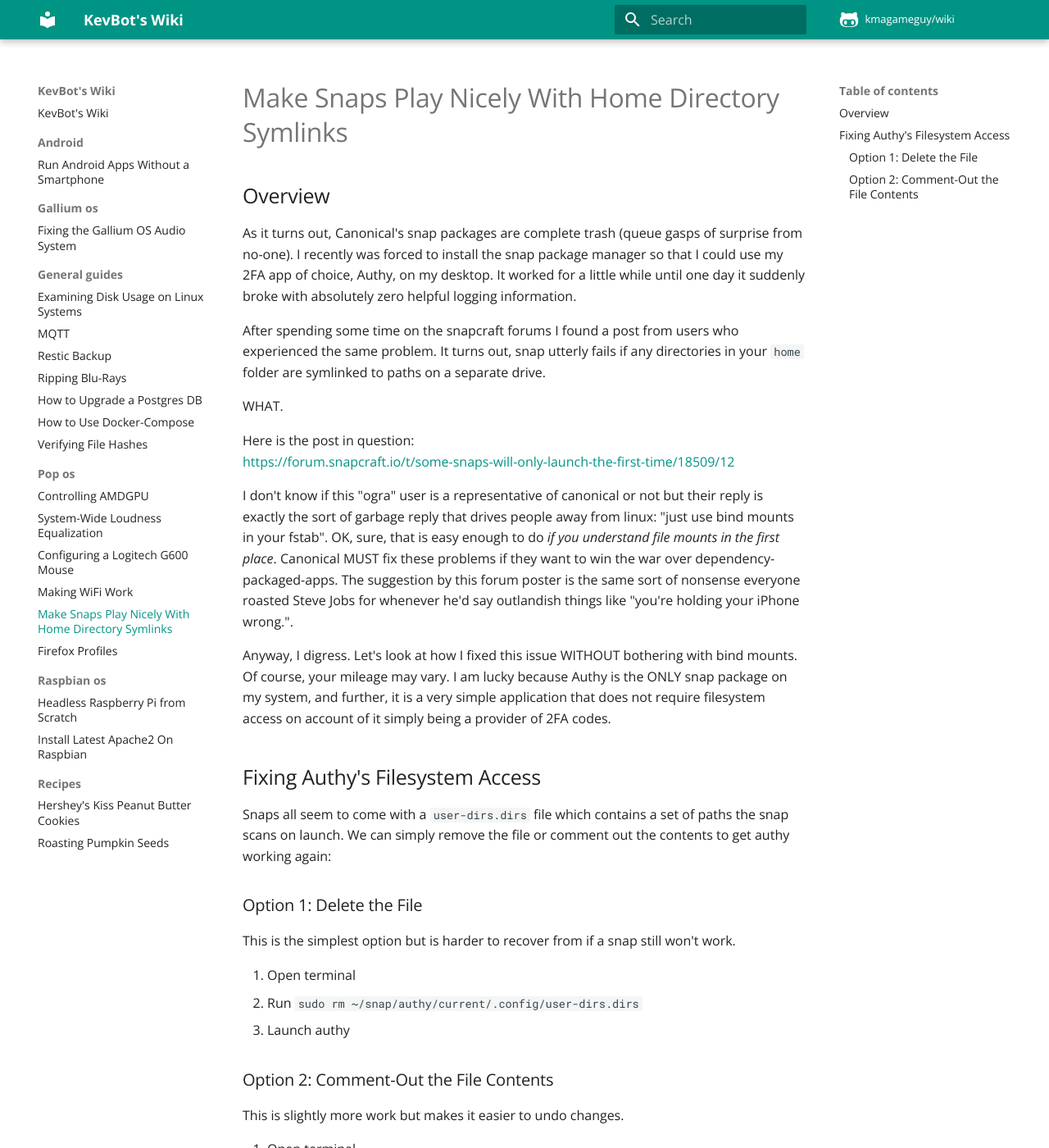
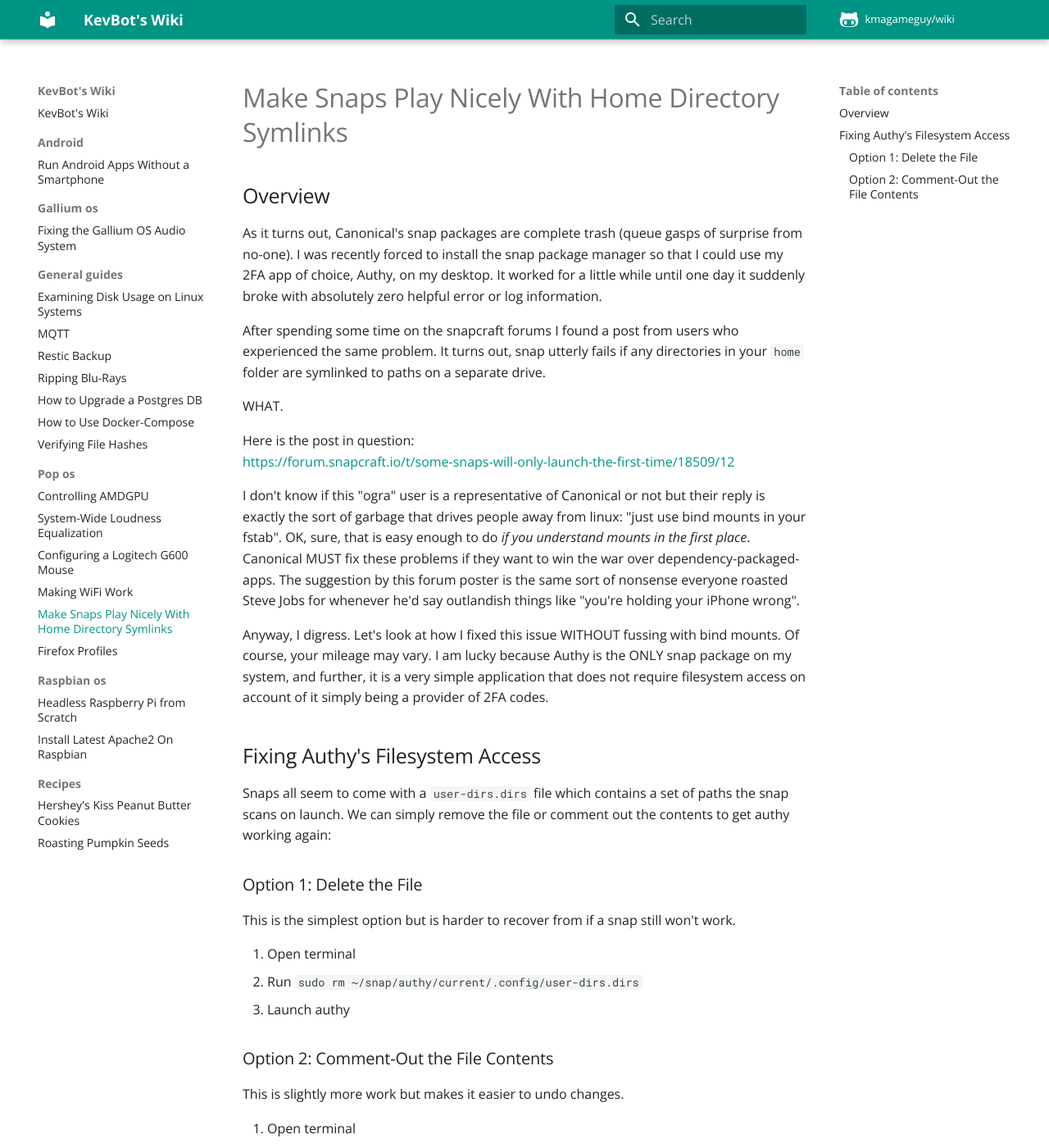
Before and after one commit to Kmagameguy/wiki, an MkDocs documentation site: the page built from docs/pop_os/snaps_with_symlinks.md, in a window 1280 px wide and 1400 px high. Shown: the whole window at 82% size. Built offline with MkDocs 1.6.1 and Material for MkDocs 9.7.7, drawn with Linux system fonts in a browser that asks for light colours; comment, search, counter and statistics services are not loaded; some of the changed text lies outside the part shown.

Commit message:
Edits for Flow

```diff
--- a/docs/pop_os/snaps_with_symlinks.md
+++ b/docs/pop_os/snaps_with_symlinks.md
@@ -3,10 +3,10 @@
 ## Overview
 
 As it turns out, Canonical's snap packages are complete trash (queue
-gasps of surprise from no-one).  I recently was forced to install
+gasps of surprise from no-one).  I was recently forced to install
 the snap package manager so that I could use my 2FA app of choice, Authy,
 on my desktop.  It worked for a little while until one day it suddenly broke
-with absolutely zero helpful logging information.
+with absolutely zero helpful error or log information.
 
 After spending some time on the snapcraft forums I found a post from users
 who experienced the same problem.  It turns out, snap utterly fails if any
@@ -17,15 +17,15 @@
 Here is the post in question:
 <https://forum.snapcraft.io/t/some-snaps-will-only-launch-the-first-time/18509/12>
 
-I don't know if this "ogra" user is a representative of canonical or not but
-their reply is exactly the sort of garbage reply that drives people away from
+I don't know if this "ogra" user is a representative of Canonical or not but
+their reply is exactly the sort of garbage that drives people away from
 linux: "just use bind mounts in your fstab".  OK, sure, that is easy enough
-to do _if you understand file mounts in the first place_.  Canonical MUST fix
+to do _if you understand mounts in the first place_.  Canonical MUST fix
 these problems if they want to win the war over dependency-packaged-apps.  The
 suggestion by this forum poster is the same sort of nonsense everyone roasted
-Steve Jobs for whenever he'd say outlandish things like "you're holding your iPhone wrong.".
+Steve Jobs for whenever he'd say outlandish things like "you're holding your iPhone wrong".
 
-Anyway, I digress.  Let's look at how I fixed this issue WITHOUT bothering with
+Anyway, I digress.  Let's look at how I fixed this issue WITHOUT fussing with
 bind mounts.  Of course, your mileage may vary.  I am lucky because Authy is
 the ONLY snap package on my system, and further, it is a very simple application
 that does not require filesystem access on account of it simply being a provider
```
Also changed, not shown: other parts of docs/pop_os/snaps_with_symlinks.md (+1 -1 lines).
